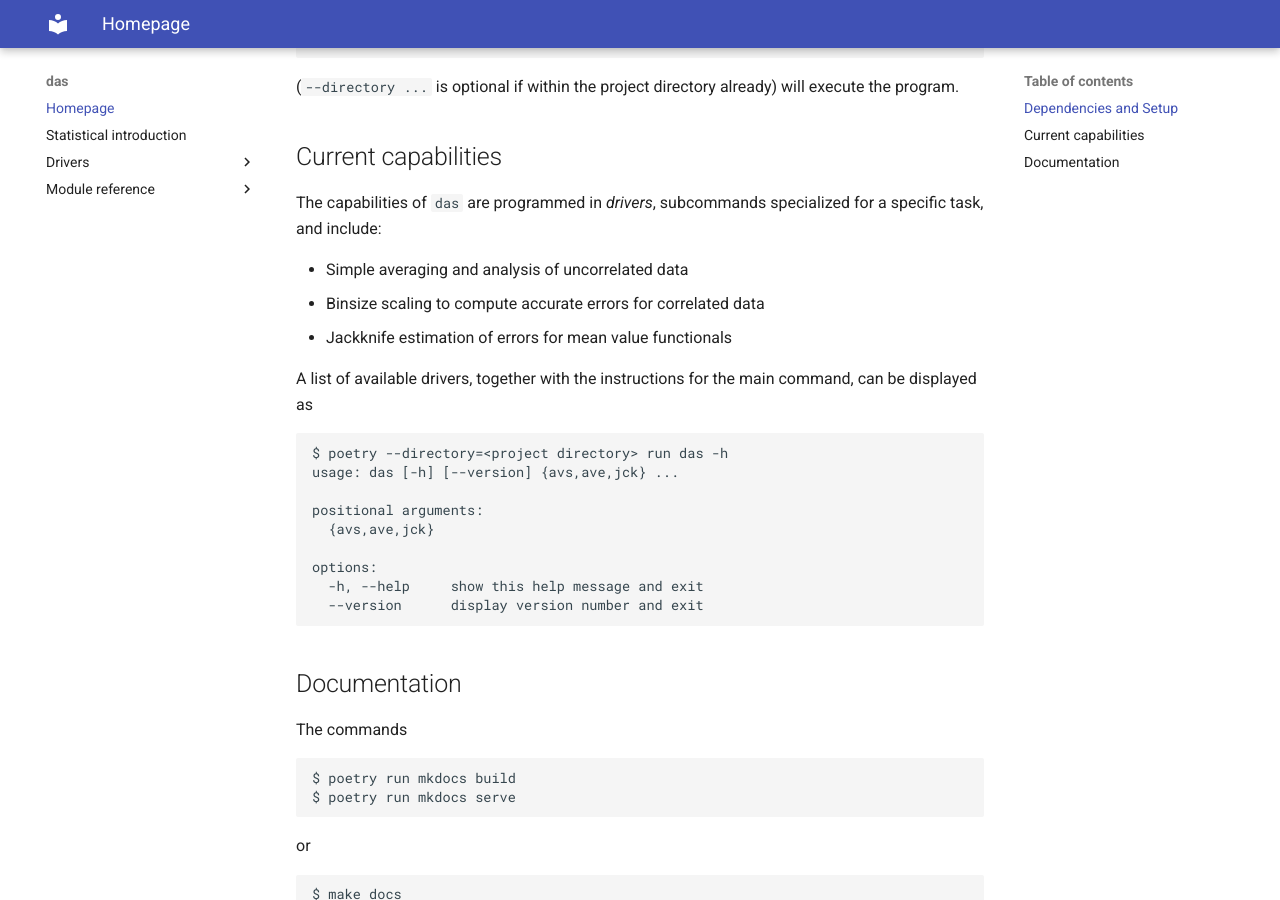
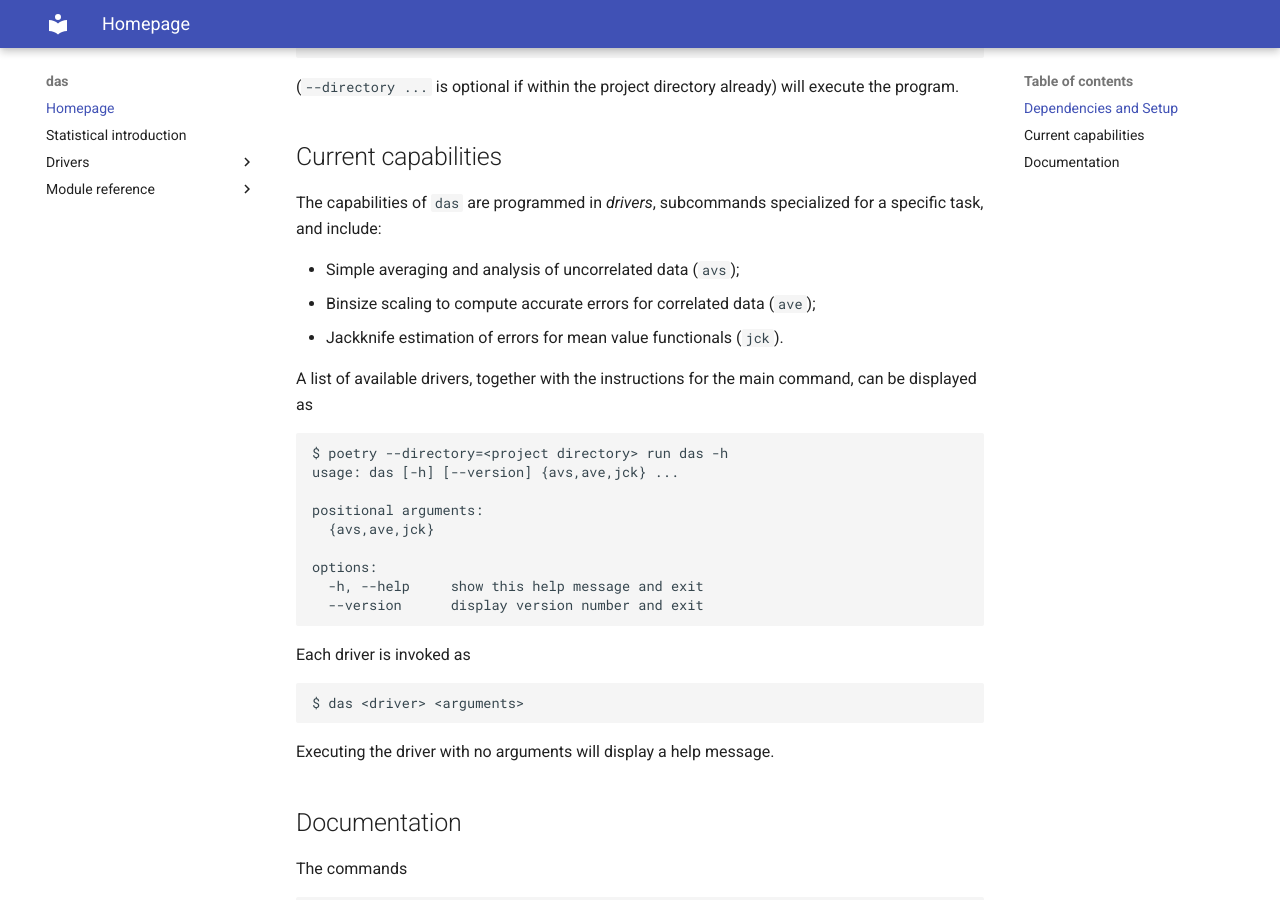
Before and after one commit to aangelone2/das, an MkDocs documentation site: the page built from docs/index.md, in a window 1280 px wide and 900 px high, scrolled down 489 px. Built offline with MkDocs 1.6.1 and Material for MkDocs 9.7.7, drawn with Linux system fonts in a browser that asks for light colours.

Commit message:
updated documentation

````diff
--- a/docs/index.md
+++ b/docs/index.md
@@ -44,10 +44,11 @@ subcommands specialized for a specific task, and
 include:
 
 - Simple averaging and analysis of uncorrelated data
+  (`avs`);
 - Binsize scaling to compute accurate errors for
-  correlated data
+  correlated data (`ave`);
 - Jackknife estimation of errors for mean value
-  functionals
+  functionals (`jck`).
 
 A list of available drivers, together with the
 instructions for the main command, can be displayed as
@@ -63,6 +64,15 @@ options:
   -h, --help     show this help message and exit
   --version      display version number and exit
 ```
+
+Each driver is invoked as
+
+```
+$ das <driver> <arguments>
+```
+
+Executing the driver with no arguments will display a
+help message.
 
 
 
````
Also changed, not shown: README.md (+12 -2 lines).
